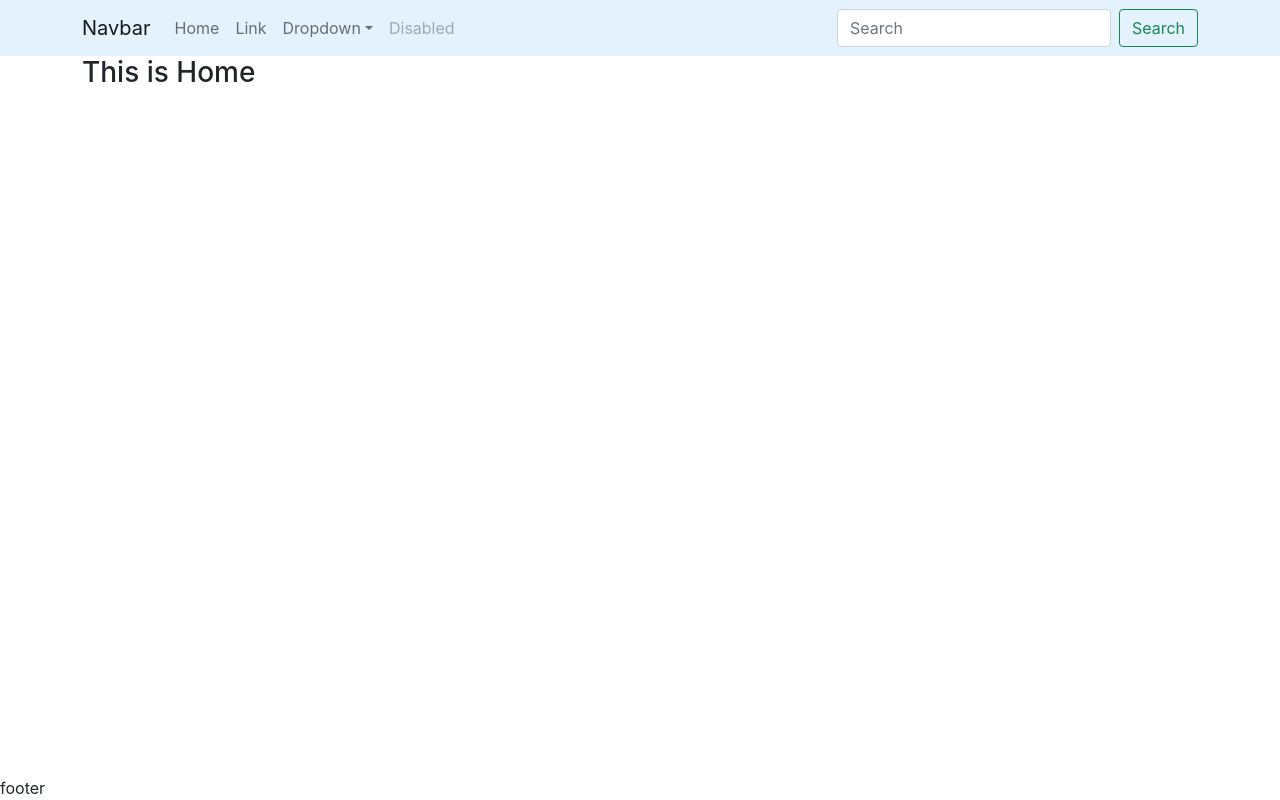
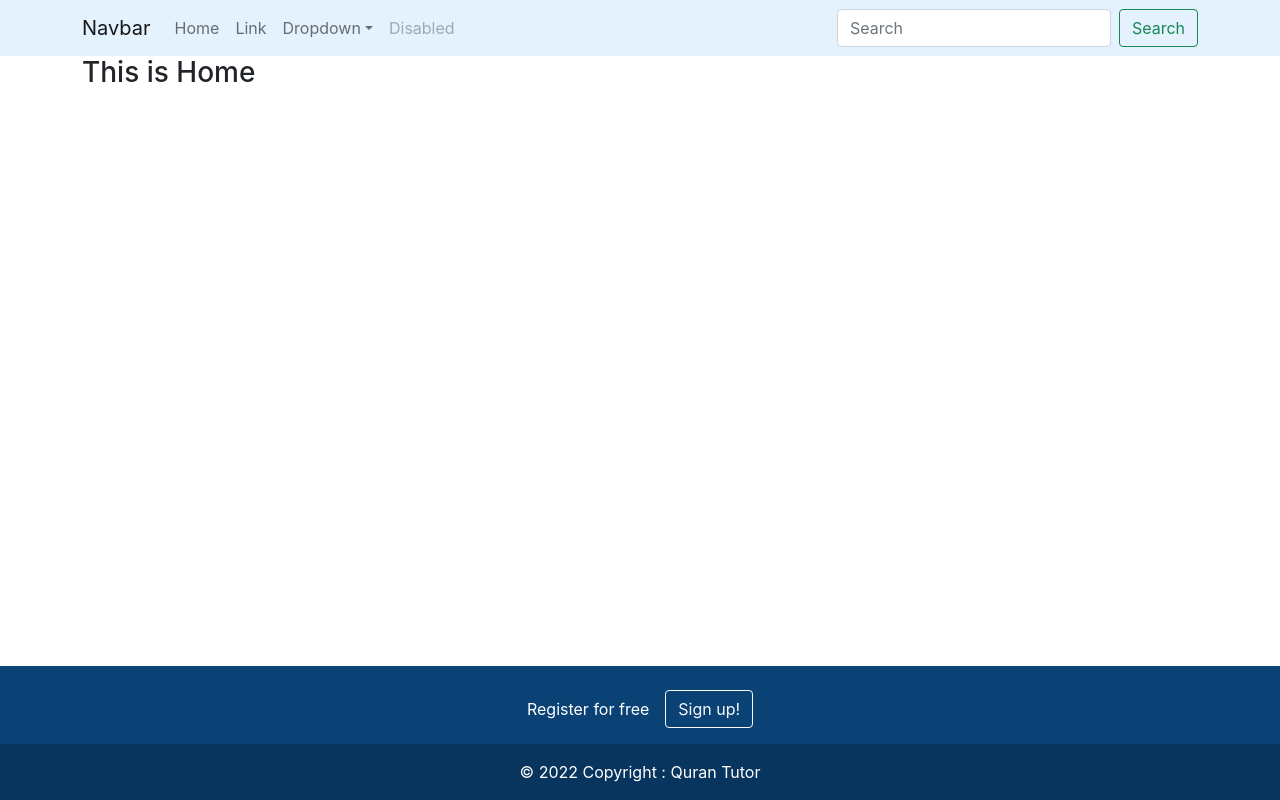
Before and after one commit to frsiam/Quran-tutor-web-application, a React (Create React App) app: page / in a window 1280 px wide. Built offline with nearby package versions, Linux system fonts and the light colour scheme.

Commit message:
footer section added

```diff
--- a/src/pages/Shared/Footer/Footer.js
+++ b/src/pages/Shared/Footer/Footer.js
@@ -1,9 +1,25 @@
 import React from 'react';
 
 const Footer = () => {
+    const year = new Date().getFullYear()
     return (
         <section className="fixed-bottom">
-            footer
+            <footer className="text-center text-white" style={{backgroundColor:'#0a4275'}}>
+                <div className="container p-4 pb-0">
+                    <section className="">
+                        <p className="d-flex justify-content-center align-items-center">
+                            <span className="me-3">Register for free</span>
+                            <button type="button" className="btn btn-outline-light btn-rounded">
+                                Sign up!
+                            </button>
+                        </p>
+                    </section>
+                </div>
+                <div className="text-center p-3" style={{backgroundColor:'rgba(0, 0, 0, 0.2)'}}>
+                    © {year} Copyright :
+                    <span className="text-white"> Quran Tutor</span>
+                </div>
+            </footer>
         </section>
     );
 };
```
